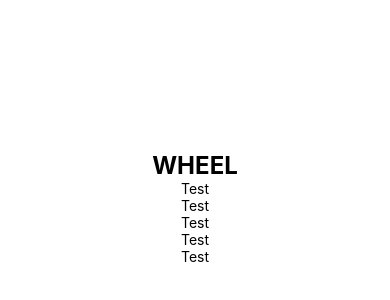
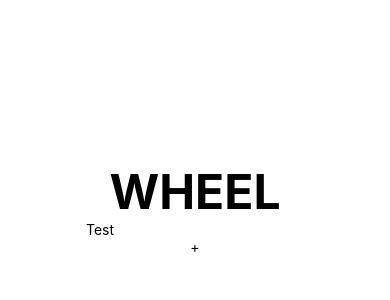
Before and after one commit to gwilliamleung/GachaTasks, a React Native app: screen / in a window 390 px wide. Shown: the part 214-514 px from the top of the page. Built offline with nearby package versions, Linux system fonts and the light colour scheme.

Commit message:
task list complete

```diff
--- a/App.js
+++ b/App.js
@@ -1,17 +1,42 @@
-import { StatusBar } from 'expo-status-bar';
-import { StyleSheet, Text, View, SafeAreaView, Button, Alert } from 'react-native';
+import React, { useState } from 'react';
+import { KeyboardAvodingView, StyleSheet, Text, View, SafeAreaView, Button, Alert, Platform, TextInput, TouchableOpacity, Keyboard } from 'react-native';
+import Task from './components/Task';
 
 export default function App() {
+  const [task, setTask] = useState();
+  const [taskItems, setTaskItems] = useState([]);
+
+  const handleAddTask = () => {
+    Keyboard.dismiss();
+    setTaskItems([...taskItems, task])
+    setTask(null)
+  }
+
+  const completeTask = (index) => {
+    let itemsCopy = [...taskItems];
+    itemsCopy.splice(index, 1);
+    setTaskItems(itemsCopy);
+  }
   return (
     <SafeAreaView style={styles.container}>
       <View>
-        <Text style={{fontWeight: 'bold',fontSize:24}}>WHEEL</Text>
+        <Text style={{fontWeight: 'bold',fontSize:48}}>WHEEL</Text>
+        <View style={{fontSize:24}}>
+            {
+              taskItems.map((item, index) => {
+                return (
+                  <TouchableOpacity key={index} onPress={() => completeTask(index)}>
+                    <Task text={item} />
+                  </TouchableOpacity>
+                )
+              })
+            }
+        </View>
       </View>
-      <Text>Test</Text>
-      <Text>Test</Text>
-      <Text>Test</Text>
-      <Text>Test</Text>
-      <Text>Test</Text>
+      <TextInput placeholder={'Test'} value={task} onChangeText={text => setTask(text)}/>
+      <TouchableOpacity onPress={() => handleAddTask()}>
+        <Text>+</Text>
+      </TouchableOpacity>
     </SafeAreaView>
   );
 }
--- /dev/null
+++ b/components/Task.js
@@ -0,0 +1,11 @@
+import { View, Text, StyleSheet } from 'react-native'
+
+const Task = (props) => {
+    return (
+        <View >
+            <Text>{props.text}</Text>
+        </View>
+    )
+}
+
+export default Task;
```
